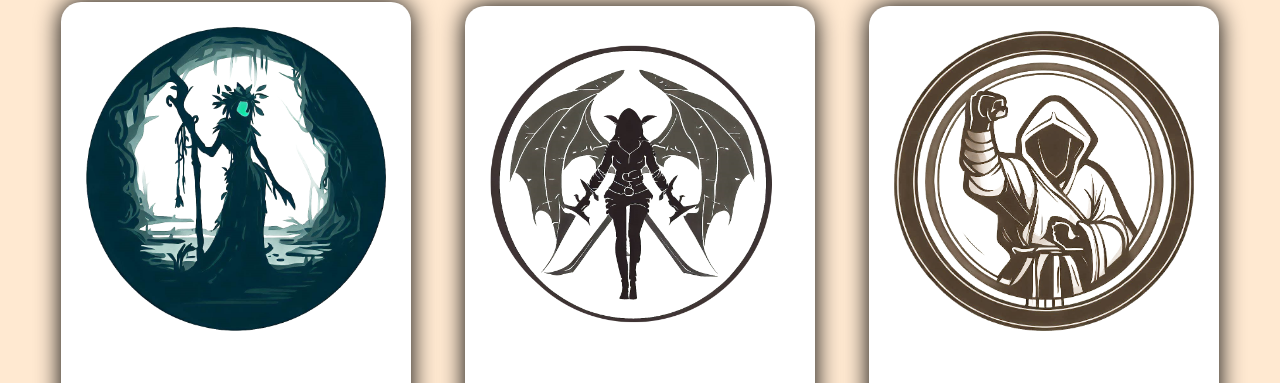
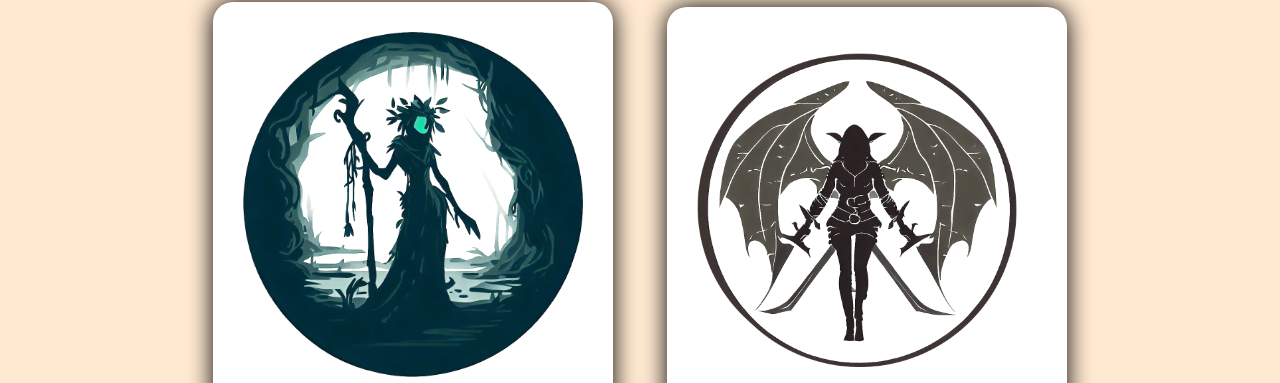
Before and after one commit to mmartin1995/sarkanylovas, a plain HTML site: page karakterek/index.html in a window 1280 px wide. Shown: the part 132-515 px from the top of the page. Drawn offline with nearby package versions, Linux system fonts and the light colour scheme.

Commit message:
Charactercard módosítása

```diff
--- a/sarkanylovas.css
+++ b/sarkanylovas.css
@@ -228,10 +228,10 @@ text-decoration: none;
 
 @media (min-width: 700px) {
   .charactercard {
-    max-width: 350px;
+    max-width: 400px;
     display: inline-block;
     margin: 25px;
-    padding: 25px;
+    padding: 30px;
   }
 
   .charactercard h2 {
```
